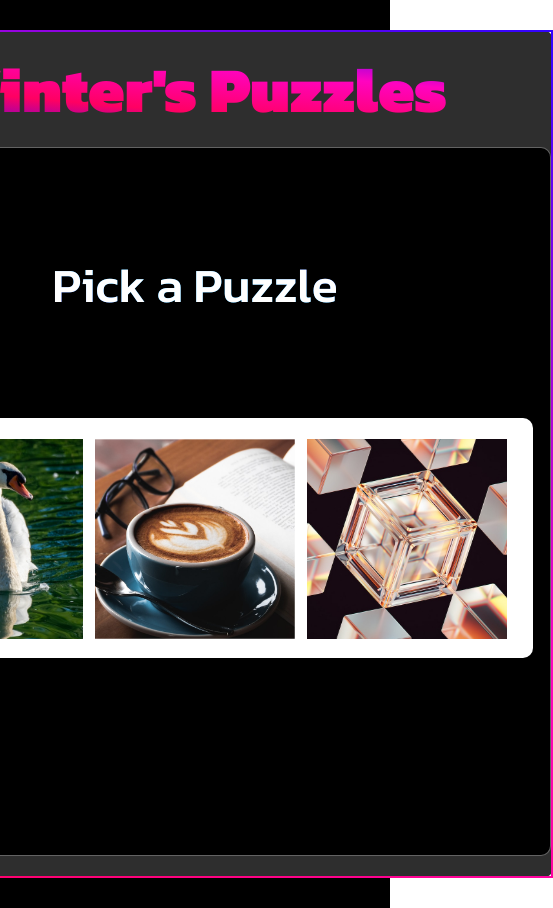
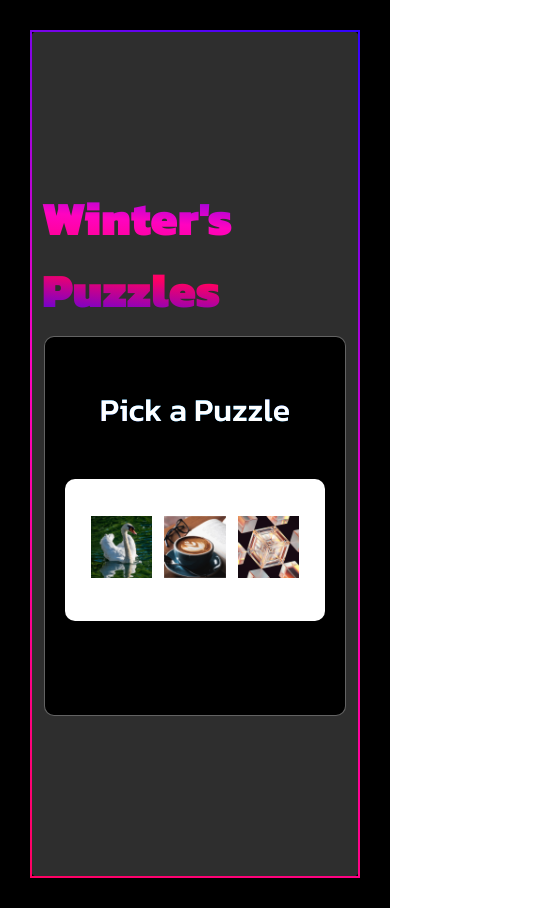
Before and after one commit to winter9F/winter-slide-puzzle, a React (Vite) app: page / in a window 390 px wide. Shown: the whole page, 553 px wide, since content can reach past the window. Built offline with nearby package versions, Linux system fonts and the light colour scheme.

Commit message:
Update 12

```diff
--- a/src/App.css
+++ b/src/App.css
@@ -9,16 +9,14 @@ body {
     align-items: center;
     justify-content: center;
     flex-grow: 1;
-
-
     background-color: rgb(0, 0, 0);
 }
 
 .title {
-    color: transparent;
     font-family: 'Kanit', sans-serif;
     font-weight: 900;
     font-size: 4rem;
+    color: transparent;
     background: linear-gradient(5deg, #3103ff, #ff0062, #ff03c0, #3103ff);
     background-clip: text;
     margin: 10px;
@@ -26,10 +24,10 @@ body {
 }
 
 .successMessage {
-    color: transparent;
     font-family: 'Kanit', sans-serif;
     font-weight: 900;
     font-size: 4rem;
+    color: transparent;
     background: linear-gradient(15deg, #ffffff, #bd9a01, #cfbb5f, #776101);
     background-clip: text;
     margin: 10px;
@@ -59,7 +57,8 @@ button {
     align-items: center;
     justify-content: center;
     height: 100vh;
-    width: 850px;
+    width: 80%;
+    max-width: 850px;
     margin: 30px;
     border: 2px solid transparent;
     border-image: linear-gradient(30deg, #ff0062, #ff03c0, #3103ff) 1;
@@ -83,7 +82,7 @@ button {
     align-items: center;
     justify-content: center;
     height: 200px;
-    width: 100vh;
+    width: 95%;
     border-radius: 10px;
     padding: 20px;
     background-color: white
@@ -95,8 +94,8 @@ button {
     justify-content: center;
     align-items: center;
     justify-content: center;
-    height: 60vh;
-    width: 100vh;
+    height: 100%;
+    width: 100%;
     border-radius: 10px;
     padding: 20px;
 }
@@ -105,35 +104,35 @@ button {
     display: inline-flex;
     flex-wrap: wrap;
     flex-direction: row;
-
     justify-content: center;
-    gap: 0;
     height: 100vh;
-    width: 670px;
-
+    width: 80%;
+    padding: 20px;
+    margin-bottom: 20px;
     border: 1px solid rgba(255, 255, 255, 0.39);
     border-radius: 10px;
-    padding: 20px;
-    margin-bottom: 20px;
     background-color: black;
 
 
 
 }
 
+img {
+    width: 100%;
+}
+
 .imgHome {
+    border: none;
     background: none;
-    border: none;
-    height: 200px;
     cursor: pointer;
 }
 
 .nav {
-    border: 0;
-    box-shadow: 0px 4px 8px;
-    border-radius: 5px;
     padding: 10px;
     margin: 5px;
+    border: 0;
+    border-radius: 5px;
+    box-shadow: 0px 4px 8px;
     background-color: rgb(245, 0, 102);
     transition: background-color .2s;
 
@@ -145,26 +144,59 @@ button {
 }
 
 
-img {
-    height: 200px;
-}
-
-
 .tile-button {
-
-
-    border: 0px;
-    outline: none;
+    width: 30%;
     margin: 2px;
     padding: 5px;
+    border: 0px;
     cursor: pointer;
-    appearance: none;
     background-color: transparent;
 }
 
 
-@media (max-width: 700px) {
-    h1 {
-        color: blue;
+
+
+@media (max-width: 950px) {
+
+    .puzzleBox {
+        height: 60%;
+
     }
 }
+
+
+
+
+@media (max-width: 750px) {
+
+    .title {
+        font-size: 3rem;
+    }
+
+    h2 {
+        font-size: 2rem;
+    }
+
+    .content {
+        height: 100vh;
+        width: 450px;
+    }
+
+    .successMessage {
+        font-size: 3rem;
+    }
+
+    .puzzleSelect {
+        height: 30%;
+    }
+
+    .puzzleBox {
+        height: 40%;
+
+    }
+
+    .imgHome {
+        width: 50%;
+
+    }
+}
--- a/src/App.jsx
+++ b/src/App.jsx
@@ -1,6 +1,6 @@
 import { useState, useEffect } from 'react'
 import './App.css'
-import { CreatePuzzle } from './components/Puzzle/puzzle'
+import { CreatePuzzle } from './utils/Puzzle/puzzle'
 import { handleTileClick } from "./utils/TileClick"
 import { handleShuffle } from "./utils/Shuffle"
 import { canMoveTile } from "./utils/MoveTile";
```
Also changed, not shown: src/assets/PuzzlePieces2/P2-complete.jpg, src/assets/PuzzlePieces3/P3-complete.jpg, src/utils/Puzzle/puzzle.js (renamed from src/components/Puzzle/Puzzle.jsx), src/utils/Puzzle/puzzlePieces1.js (renamed from src/components/Puzzle/puzzlePieces1.jsx), src/utils/Puzzle/puzzlePieces2.js (renamed from src/components/Puzzle/puzzlePieces2.jsx), src/utils/Puzzle/puzzlePieces3.js (renamed from src/components/Puzzle/puzzlePieces3.jsx).
